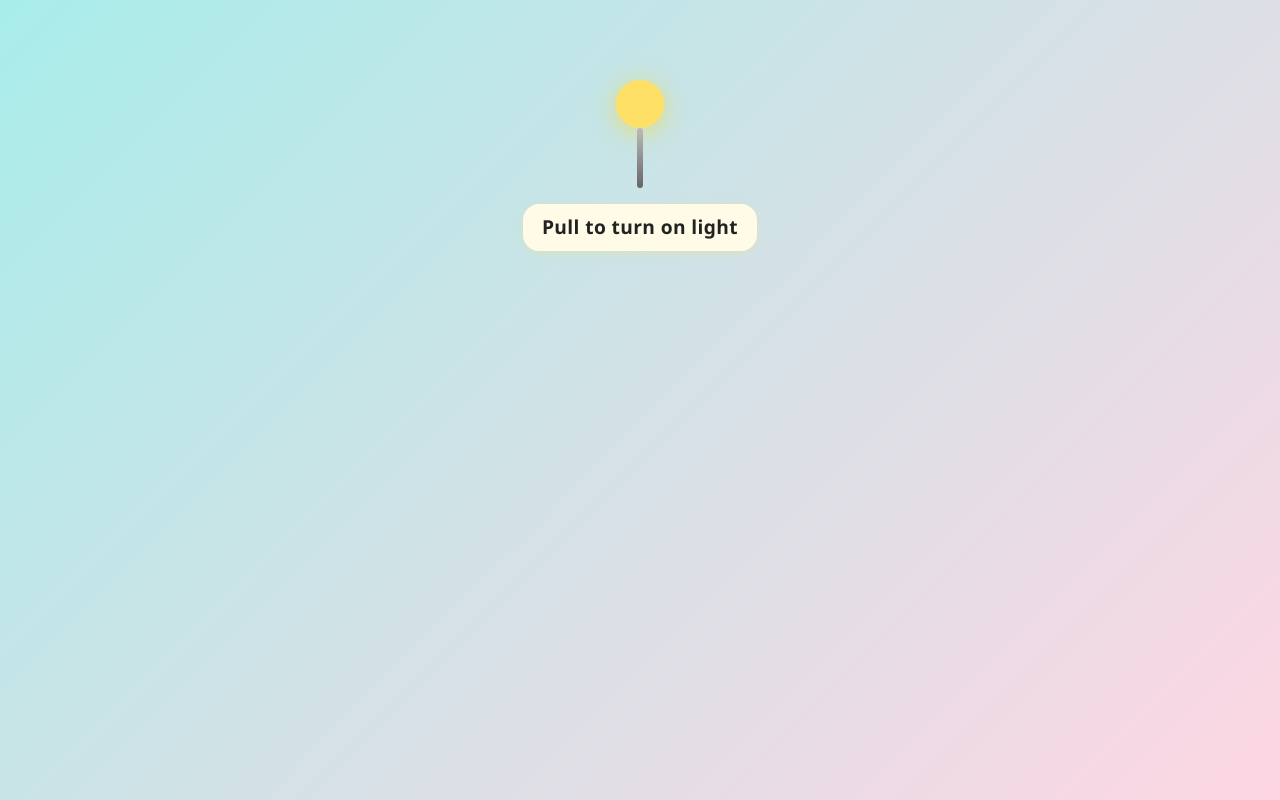
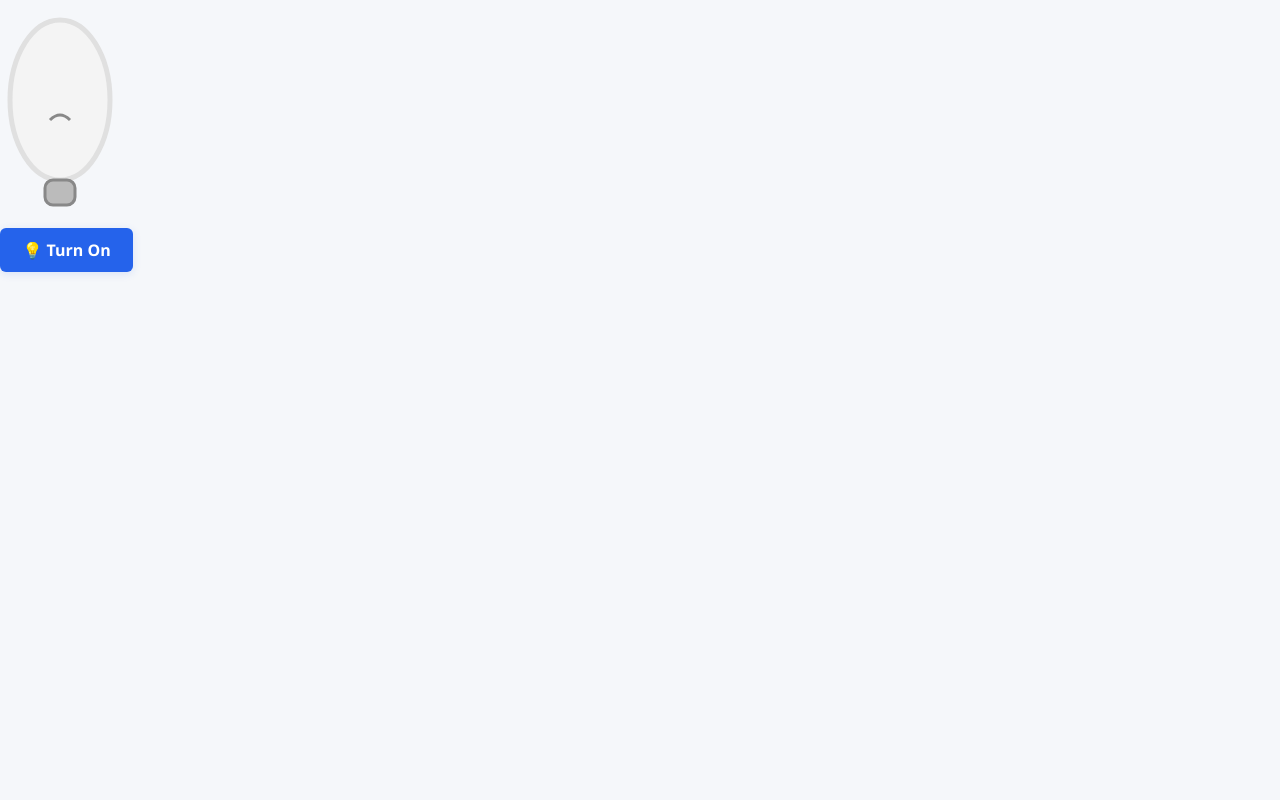
Before and after one commit to AJchowdary/CODE-REVIEW-BOT, a React (Vite) app in the folder client/: page / in a window 1280 px wide. Built offline with nearby package versions, Linux system fonts and the light colour scheme.

Commit message:
Update App.tsx

```diff
--- a/client/src/App.tsx
+++ b/client/src/App.tsx
@@ -1,46 +1,17 @@
-import React, { useState, useRef } from "react";
+import React, { useState } from "react";
 import "./App.css";
 
 export default function App() {
+  // Bulb state
+  const [lightOn, setLightOn] = useState(false);
+
+  // Code review states
   const [code, setCode] = useState("");
   const [feedback, setFeedback] = useState("");
   const [loading, setLoading] = useState(false);
   const [error, setError] = useState("");
-  const [lightOn, setLightOn] = useState(false);
-  const [dragY, setDragY] = useState(0);
-  const leverRef = useRef<HTMLDivElement>(null);
 
-  // Handle lever drag (mouse/touch)
-  const handleLeverDrag = (clientY: number) => {
-    const leverTop = leverRef.current?.getBoundingClientRect().top || 0;
-    const diff = clientY - leverTop;
-    setDragY(diff > 0 && diff < 100 ? diff : 0);
-    if (diff > 80) {
-      setLightOn(true);
-      setDragY(0);
-    }
-  };
-
-  // Mouse events
-  const onMouseDown = () => {
-  const move = (ev: MouseEvent) => handleLeverDrag(ev.clientY);
-  const up = () => {
-    window.removeEventListener("mousemove", move);
-    window.removeEventListener("mouseup", up);
-    setDragY(0);
-  };
-  window.addEventListener("mousemove", move);
-  window.addEventListener("mouseup", up);
-};
-
-
-  // Touch events
-  const onTouchMove = (e: React.TouchEvent) => {
-    handleLeverDrag(e.touches[0].clientY);
-  };
-  const onTouchEnd = () => setDragY(0);
-
-  // Review handler
+  // Handle review
   const handleReview = async () => {
     setLoading(true);
     setFeedback("");
@@ -67,36 +38,87 @@ export default function App() {
     setError("");
   };
 
-  // Layout control
-  const showSplit = loading || feedback;
+  return (
+    <div className={`bulb-demo-root ${lightOn ? "light-on" : ""}`}>
+      <div className="bulb-interaction-area">
+        {/* Realistic Bulb */}
+        <div className={`bulb-outer ${lightOn ? "on" : ""}`}>
+          <svg
+            className="bulb-svg"
+            viewBox="0 0 120 220"
+            width="120"
+            height="220"
+            aria-hidden="true"
+          >
+            {/* Bulb Outline */}
+            <ellipse
+              cx="60"
+              cy="100"
+              rx="50"
+              ry="80"
+              fill={lightOn ? "#fffde4" : "#f4f4f4"}
+              stroke="#e0e0e0"
+              strokeWidth="5"
+              filter={lightOn ? "url(#bulbGlow)" : ""}
+            />
+            {/* Filament */}
+            <path
+              d="M50 120 Q60 110 70 120"
+              stroke={lightOn ? "#ffd700" : "#888"}
+              strokeWidth="3"
+              fill="none"
+            />
+            {/* Bulb Base */}
+            <rect
+              x="45"
+              y="180"
+              width="30"
+              height="25"
+              rx="8"
+              fill="#bbb"
+              stroke="#888"
+              strokeWidth="3"
+            />
+            {/* Glow filter */}
+            <defs>
+              <filter id="bulbGlow" x="-50%" y="-50%" width="200%" height="200%">
+                <feGaussianBlur stdDeviation="16" result="coloredBlur" />
+                <feMerge>
+                  <feMergeNode in="coloredBlur" />
+                  <feMergeNode in="SourceGraphic" />
+                </feMerge>
+              </filter>
+            </defs>
+            {/* Filament Glow */}
+            {lightOn && (
+              <ellipse
+                cx="60"
+                cy="120"
+                rx="18"
+                ry="10"
+                fill="#ffe066"
+                opacity="0.7"
+                filter="url(#bulbGlow)"
+              />
+            )}
+          </svg>
+          {/* Animated Glow */}
+          <div className={`bulb-glow ${lightOn ? "on" : ""}`} />
+        </div>
+        {/* Bulb Switch Button */}
+        <button
+          className="bulb-switch"
+          onClick={() => setLightOn((on) => !on)}
+          aria-label={lightOn ? "Turn off bulb" : "Turn on bulb"}
+        >
+          {lightOn ? "💡 Turn Off" : "💡 Turn On"}
+        </button>
+      </div>
 
-  return (
-    <div className={`crb-root ${lightOn ? "light-on" : ""}`}>
-      {/* Light Pull Lever */}
-      {!lightOn && (
-        <div className="crb-lever-area">
-          <div
-            className="crb-lever"
-            ref={leverRef}
-            style={{ transform: `translateY(${dragY}px)` }}
-            onMouseDown={onMouseDown}
-            onTouchMove={onTouchMove}
-            onTouchEnd={onTouchEnd}
-            tabIndex={0}
-            role="button"
-            aria-label="Pull down to turn on light"
-          >
-            <div className="crb-lever-knob" />
-            <div className="crb-lever-string" />
-            <span className="crb-lever-label">Pull to turn on light</span>
-          </div>
-        </div>
-      )}
-
-      {/* Main App UI */}
+      {/* Show code review UI only when bulb is ON */}
       {lightOn && (
-        <main className={`crb-main ${showSplit ? "split" : ""}`}>
-          <section className={`crb-code-block ${showSplit ? "left" : ""}`}>
+        <main className={`crb-main ${feedback || loading ? "split" : ""}`}>
+          <section className={`crb-code-block ${feedback || loading ? "left" : ""}`}>
             <h1 className="crb-title">🌈 AI Code Review Bot</h1>
             <form
               className="crb-review-form"
@@ -147,7 +169,7 @@ export default function App() {
               </pre>
             )}
           </section>
-          {showSplit && (
+          {(feedback || loading) && (
             <section className="crb-review-block">
               {feedback && (
                 <pre className="crb-feedback" aria-live="polite" tabIndex={0}>
```
